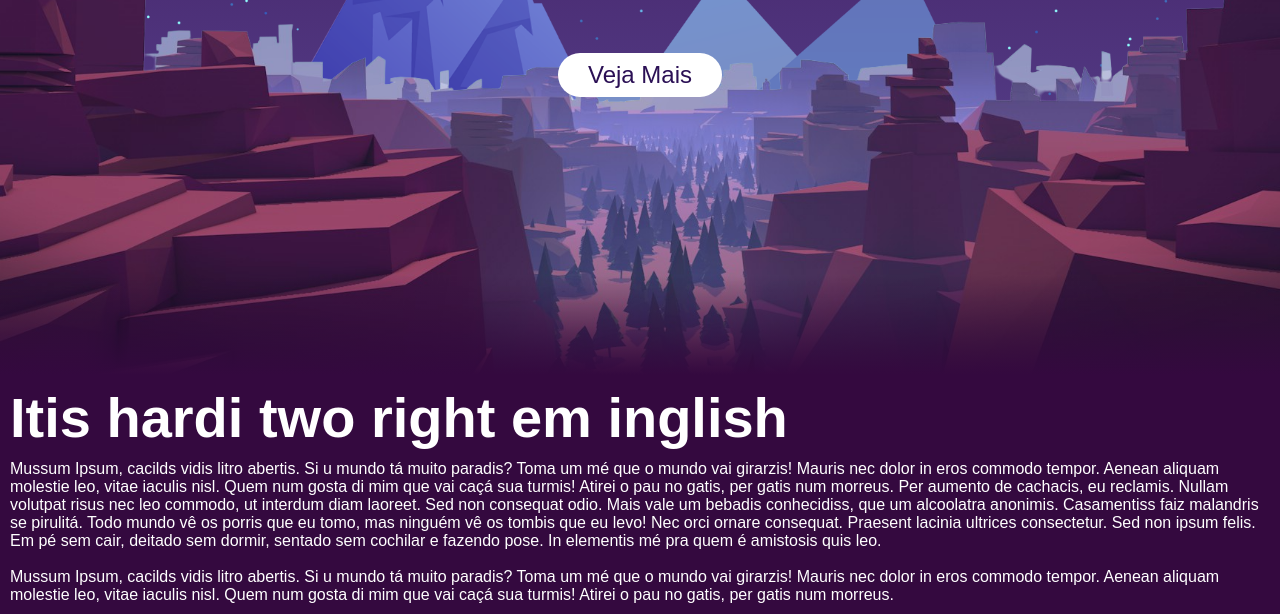
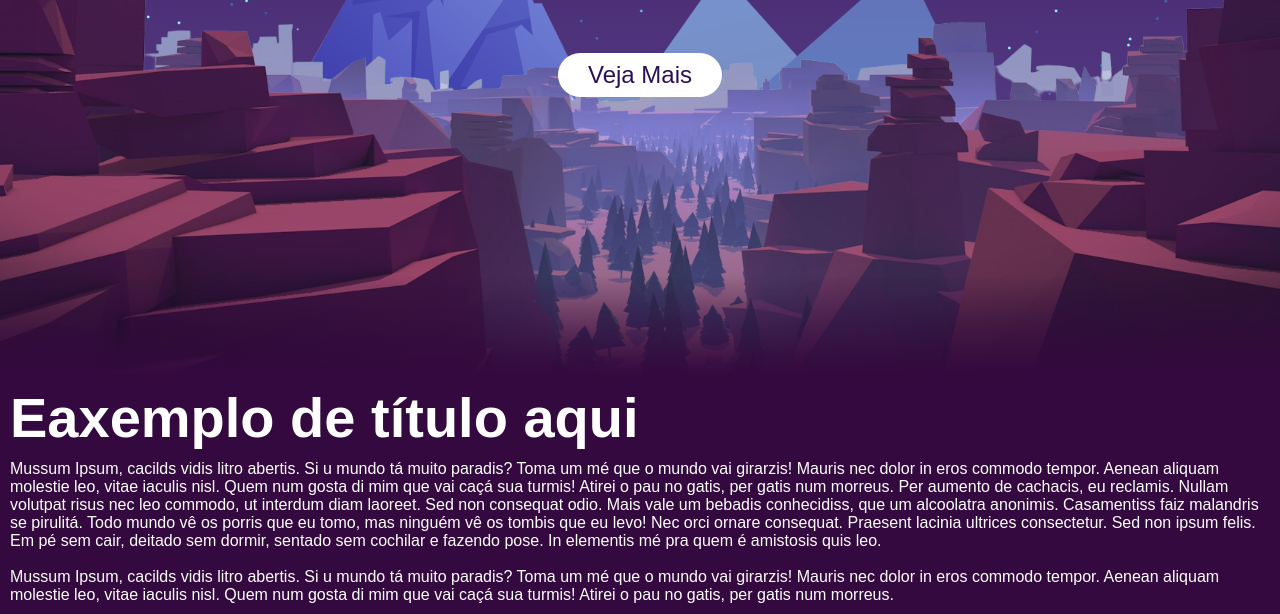
Before and after one commit to ViAugusto/Portfolio_Front, a plain HTML site: page Portfolio_Front/index.html in a window 1280 px wide. Shown: the part 425-1039 px from the top of the page. Drawn offline with Linux system fonts and the light colour scheme.

Commit message:
Update index.html

```diff
--- a/Portfolio_Front/index.html
+++ b/Portfolio_Front/index.html
@@ -27,7 +27,7 @@
         </section>
 
         <div class="sec" id="sec">
-            <h2>Itis hardi two right em inglish</h2>
+            <h2>Eaxemplo de título aqui</h2>
             <p>Mussum Ipsum, cacilds vidis litro abertis. Si u mundo tá muito paradis? Toma um mé que o mundo vai girarzis! Mauris nec dolor in eros commodo tempor. Aenean aliquam molestie leo, vitae iaculis nisl. Quem num gosta di mim que vai caçá sua turmis! Atirei o pau no gatis, per gatis num morreus.
             Per aumento de cachacis, eu reclamis. Nullam volutpat risus nec leo commodo, ut interdum diam laoreet. Sed non consequat odio. Mais vale um bebadis conhecidiss, que um alcoolatra anonimis. Casamentiss faiz malandris se pirulitá.
             Todo mundo vê os porris que eu tomo, mas ninguém vê os tombis que eu levo! Nec orci ornare consequat. Praesent lacinia ultrices consectetur. Sed non ipsum felis. Em pé sem cair, deitado sem dormir, sentado sem cochilar e fazendo pose. In elementis mé pra quem é amistosis quis leo.<br><br>Mussum Ipsum, cacilds vidis litro abertis. Si u mundo tá muito paradis? Toma um mé que o mundo vai girarzis! Mauris nec dolor in eros commodo tempor. Aenean aliquam molestie leo, vitae iaculis nisl. Quem num gosta di mim que vai caçá sua turmis! Atirei o pau no gatis, per gatis num morreus.
```
